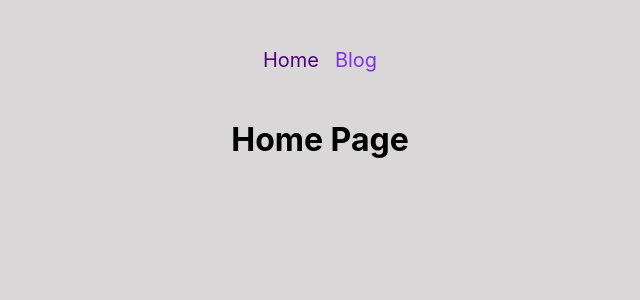
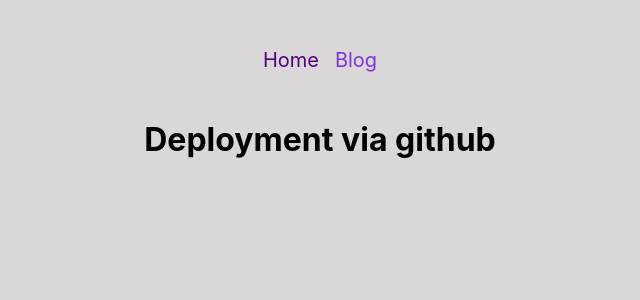
Before and after one commit to Saidbek9092/react-post-app, a React (Create React App) app: page / in a window 1280 px wide. Shown: the top 300 px of the page, without its empty margins (320-960 px from the left). Built offline with nearby package versions, Linux system fonts and the light colour scheme.

Commit message:
text changed

```diff
--- a/src/pages/Home.js
+++ b/src/pages/Home.js
@@ -1,5 +1,5 @@
 function HomePage() {
-  return <h1>Home Page</h1>;
+  return <h1>Deployment via github</h1>;
 }
 
 export default HomePage;
```
